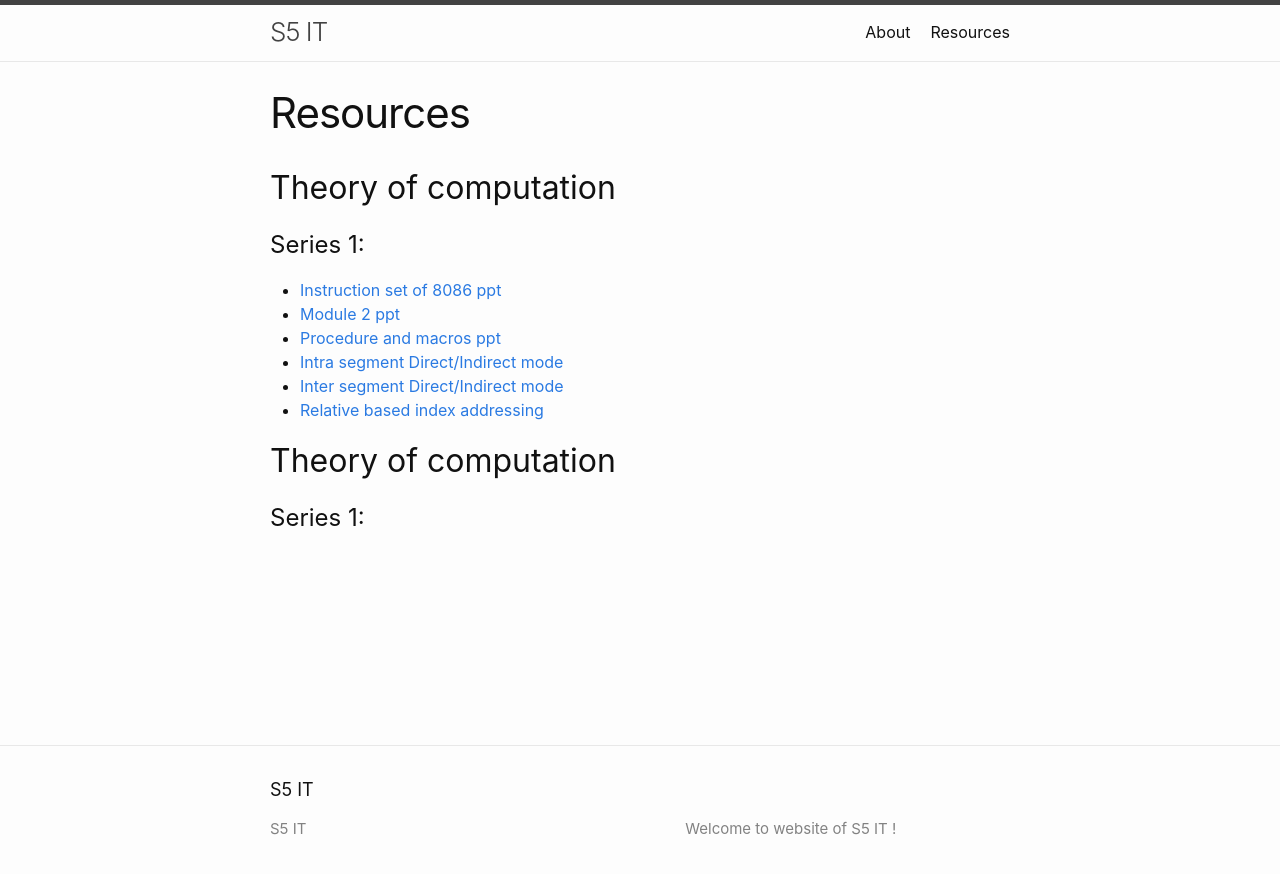
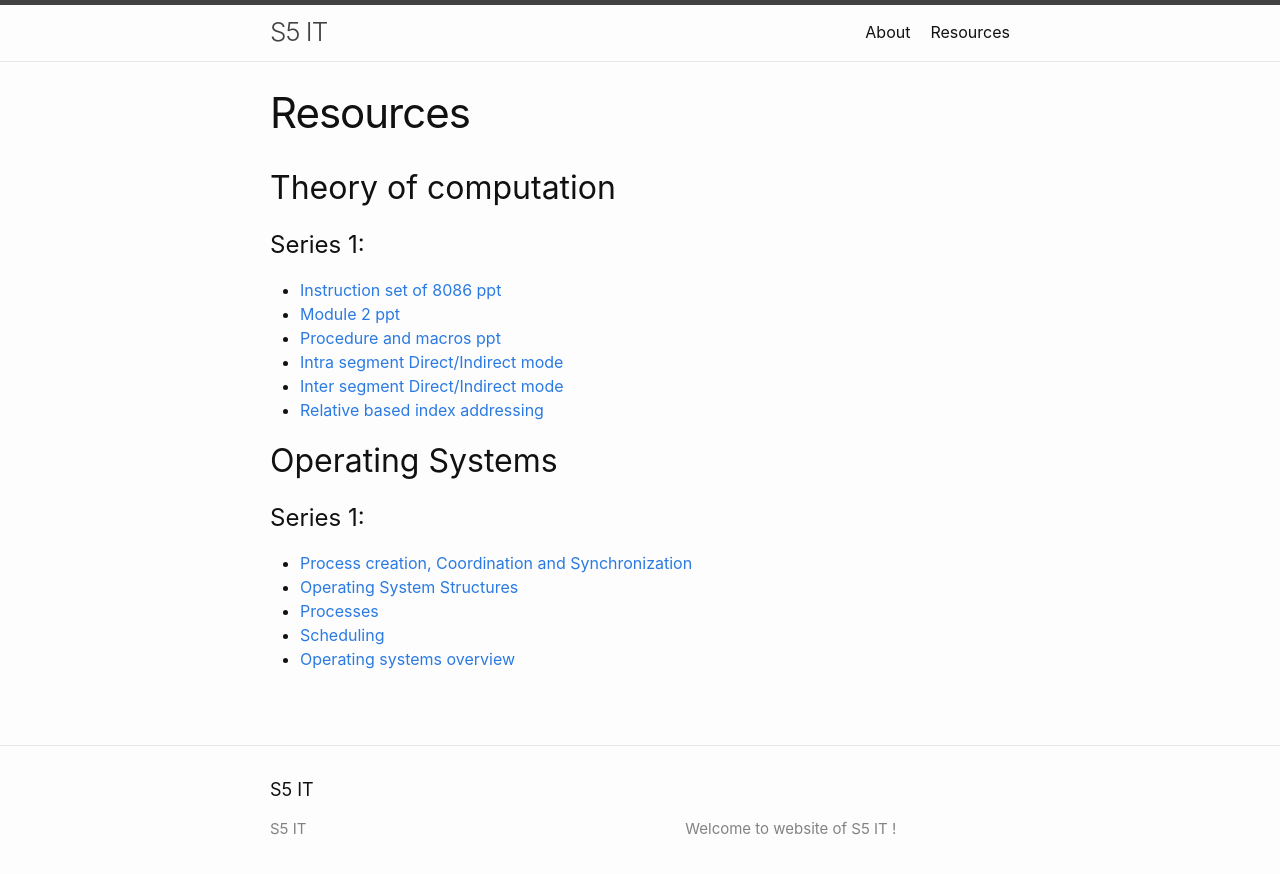
Before and after one commit to IT-GECBH/2020, a Jekyll site: the page built from resources.md, in a window 1280 px wide. Shown: the top 874 px of the page. Built offline with Jekyll 4.4.1, drawn with Linux system fonts in a browser that asks for light colours.

Commit message:
Update resources.md

```diff
--- a/resources.md
+++ b/resources.md
@@ -5,15 +5,22 @@ permalink: /resources/
 ---
 ## Theory of computation
 # Series 1:
-   * [Instruction set of 8086 ppt][8086-instruction-set]
-   * [Module 2 ppt][module_2]
-   * [Procedure and macros ppt][macros_ppt]
-   * [Intra segment Direct/Indirect mode][intra_direct_indirect]
-   * [Inter segment Direct/Indirect mode][inter_direct_indirect]
-   * [Relative based index addressing][rel_index_add]
+  * [Instruction set of 8086 ppt][8086-instruction-set]
+  * [Module 2 ppt][module_2]
+  * [Procedure and macros ppt][macros_ppt]
+  * [Intra segment Direct/Indirect mode][intra_direct_indirect]
+  * [Inter segment Direct/Indirect mode][inter_direct_indirect]
+  * [Relative based index addressing][rel_index_add]
 
-## Theory of computation
+## Operating Systems
 # Series 1:
+  * [Process creation, Coordination and Synchronization][Procees creatn,Cooprtn,Synchrtn1]
+  * [Operating System Structures][Section03-Structures]
+  * [Processes][Section04-Processes4 class]
+  * [Scheduling][Section05-Scheduling 4clas final]
+  * [Operating systems overview][operating_systems_overview]
+
+
 
 
 [8086-instruction-set]: /resources/MICROPROCESSOR/series1/instruction-set-of-8086.pptx
@@ -22,3 +29,9 @@ permalink: /resources/
 [intra_direct_indirect]: /resources/MICROPROCESSOR/series1/intra_direct_indirect.jpeg
 [inter_direct_indirect]:/resources/MICROPROCESSOR/series1/inter_direct_indirect.jpeg
 [rel_index_add]:/resources/MICROPROCESSOR/series1/relative_based_index_addressing.jpeg
+
+[Procees creatn,Cooprtn,Synchrtn1]: /resources/OS/series1/Processcreatn,Cooprtn,Synchrtn1.ppt
+[Section03-Structures]: /resources/OS/series1/Section03-Structures.ppt
+[Section04-Processes4 class]: /resources/OS/series1/Section04-Processes4_class.ppt
+[Section05-Scheduling 4clas final]: /resources/OS/series1/Section05-Scheduling_4clas_final.ppt
+[operating_systems_overview]: /resources/OS/series1/operating_systems_overview.ppt
```
